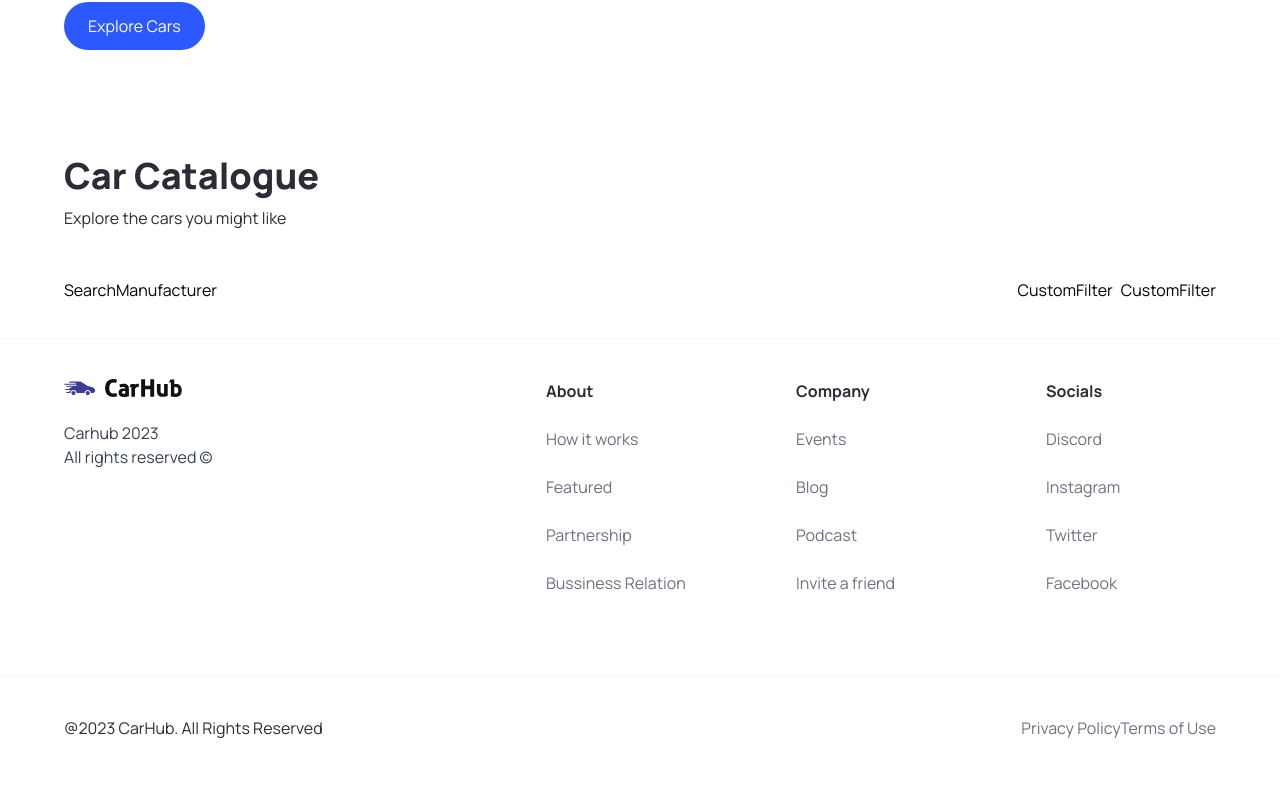
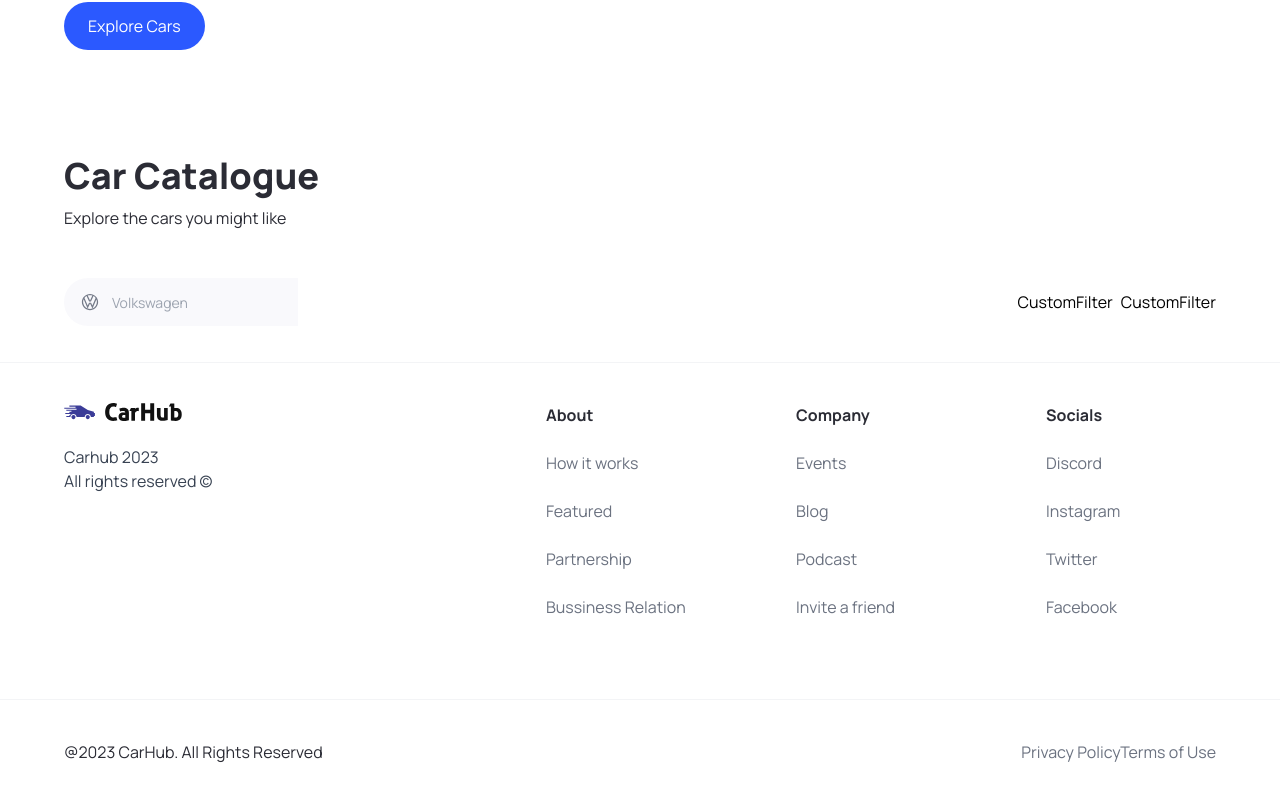
Before and after one commit to Shamidinoff/Car_Showcase__React_Next13_TypeScript_TailwindCSS_project, a Next.js app: page / in a window 1280 px wide. Shown: the part 708-1508 px from the top of the page. Built offline with nearby package versions, Linux system fonts and the light colour scheme.

Commit message:
Car Showcase - Next JS 13, React, TypeScript, Tailwind CSS project

```diff
--- a/components/SearchBar.tsx
+++ b/components/SearchBar.tsx
@@ -1,13 +1,18 @@
 "use client";
+import { useState } from "react";
 import SearchManufacturer from "./SearchManufacturer";
 
 const SearchBar = () => {
   const handleSearch = () => {};
+  const [manufacturer, setManufacturer] = useState("");
 
   return (
     <form className="seatchbar" onSubmit={handleSearch}>
       <div className="searchbar__item">
-        <SearchManufacturer />
+        <SearchManufacturer
+          manufacturer={manufacturer}
+          setManufacturer={setManufacturer}
+        />
       </div>
     </form>
   );
--- a/components/SearchManufacturer.tsx
+++ b/components/SearchManufacturer.tsx
@@ -1,7 +1,39 @@
-import React from "react";
+"use client";
+import { useState } from "react";
+import { Combobox, Transition } from "@headlessui/react";
+import { SearchManufacturerProps } from "@/types";
+import Image from "next/image";
 
-const SearchManufacturer = () => {
-  return <div>SearchManufacturer</div>;
+const SearchManufacturer = ({
+  manufacturer,
+  setManufacturer,
+}: SearchManufacturerProps) => {
+  const [query, setQuery] = useState("");
+
+  return (
+    <div className="search-manufacturer">
+      <Combobox>
+        <div className="relative w-full">
+          <Combobox.Button className="absolute top-[14px]">
+            <Image
+              src="/car-logo.svg"
+              width={20}
+              height={20}
+              className="ml-4"
+              alt="Car Logo"
+            />
+          </Combobox.Button>
+
+          <Combobox.Input
+            className="search-manufacturer__input"
+            placeholder="Volkswagen"
+            displayValue={(manufacturer: string) => manufacturer}
+            onChange={(e) => setQuery(e.target.value)}
+          />
+        </div>
+      </Combobox>
+    </div>
+  );
 };
 
 export default SearchManufacturer;
--- a/types/index.ts
+++ b/types/index.ts
@@ -1,3 +1,4 @@
+import { manufacturers } from "@/constants";
 import { MouseEventHandler } from "react";
 
 export interface CustomButtonProps {
@@ -6,3 +7,8 @@
   handleClick?: MouseEventHandler<HTMLButtonElement>;
   btnType?: "button" | "submit";
 }
+
+export interface SearchManufacturerProps {
+  manufacturer: string;
+  setManufacturer: (manufacturer: string) => void;
+}
```
Also changed, not shown: package.json (+5 -4 lines), 1 other file (tests, documents, lock files or other folders).
